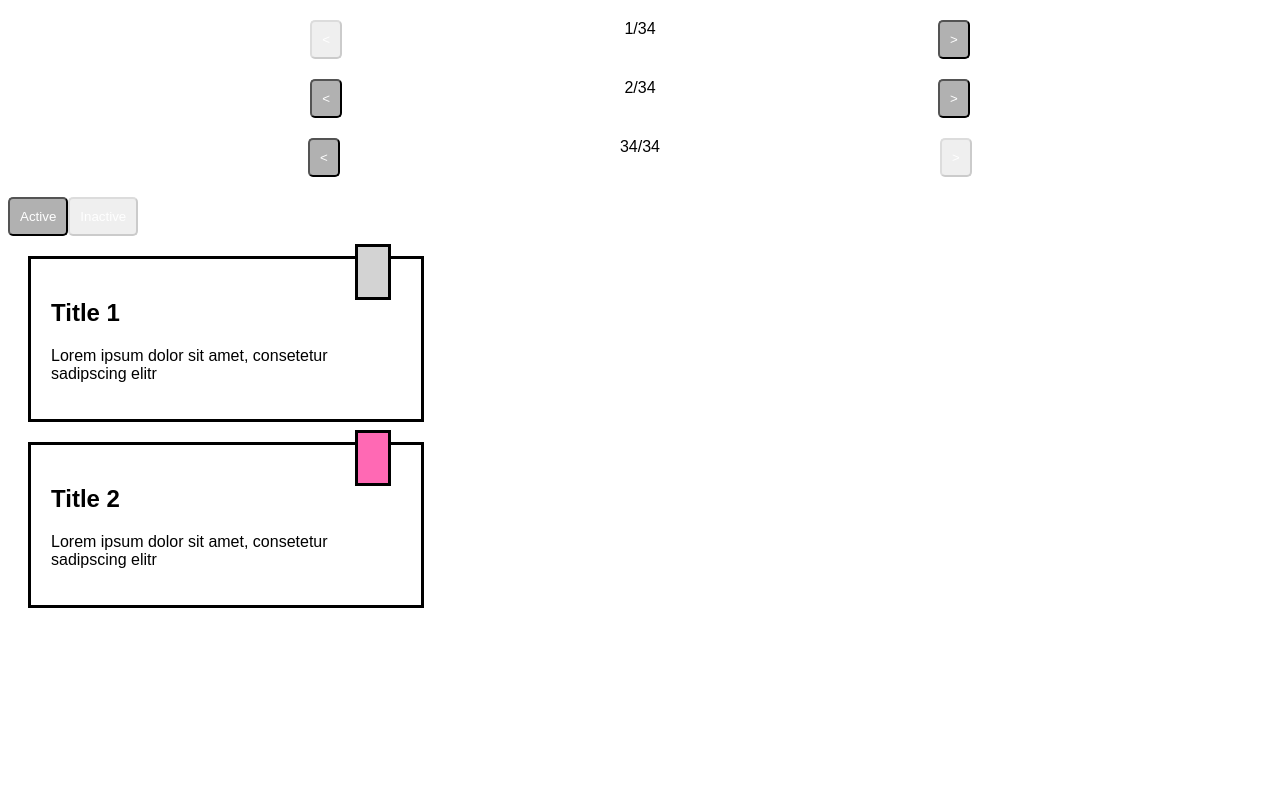
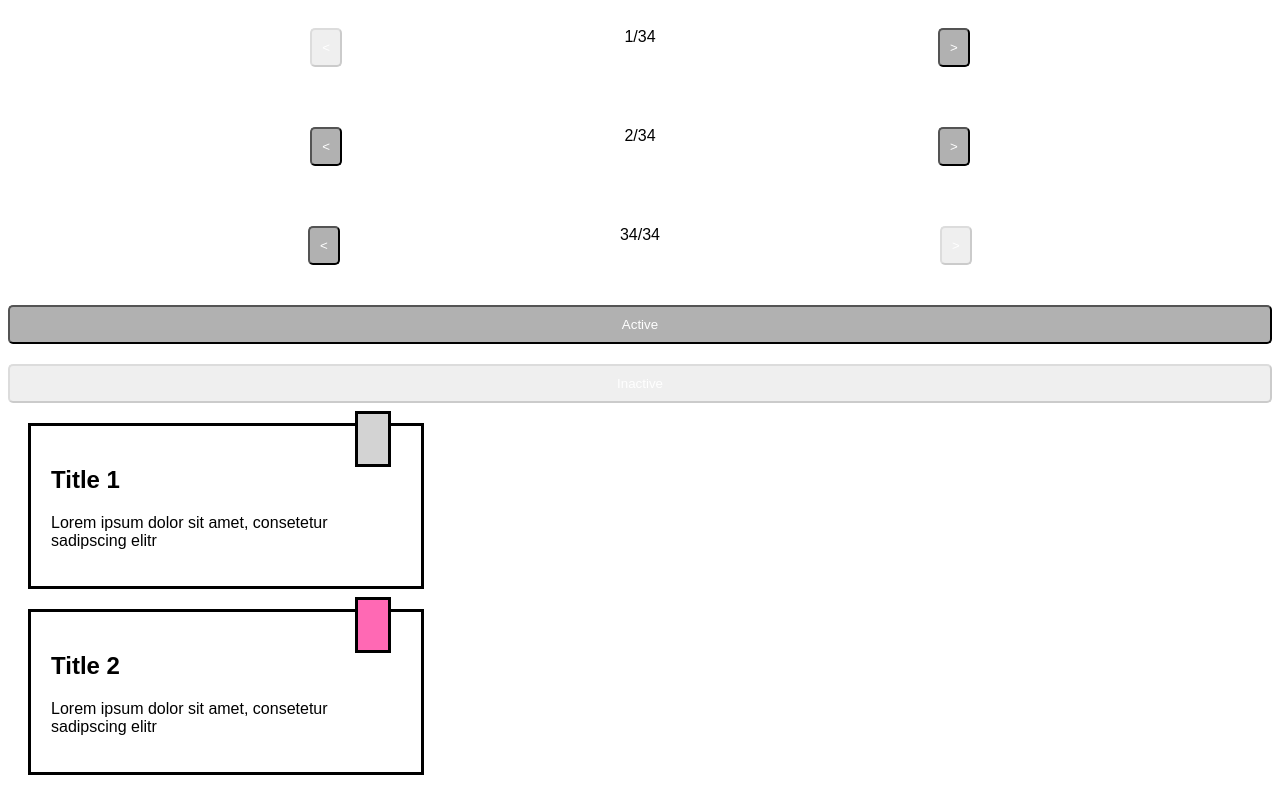
Before and after one commit to czintel/react-playground, a React (Vite) app: page / in a window 1280 px wide. Built offline with nearby package versions, Linux system fonts and the light colour scheme.

Commit message:
minor js improvements

```diff
--- /dev/null
+++ b/src/App.css
@@ -0,0 +1,4 @@
+.App {
+  display: grid;
+  gap: 20px;
+}
--- a/src/App.jsx
+++ b/src/App.jsx
@@ -2,10 +2,11 @@ import * as React from 'react'
 import Button from './Button'
 import Pagination from './Pagination'
 import Card from './Card'
+import './App.css'
 
 export default () => {
   return (
-    <div>
+    <div className="App">
       <Pagination isLeftDisabled text="1/34" />
       <Pagination text="2/34" />
       <Pagination isRightDisabled text="34/34" />
--- a/src/Card.css
+++ b/src/Card.css
@@ -1,5 +1,5 @@
 .Card {
-  margin: 20px;
+  margin: 0 20px;
   width: 350px;
   height: auto;
   padding: 20px;
```
